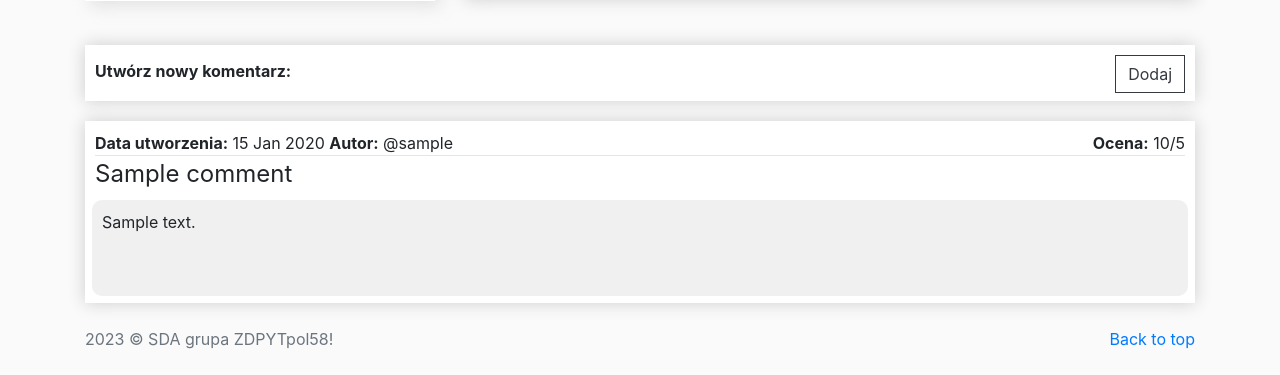
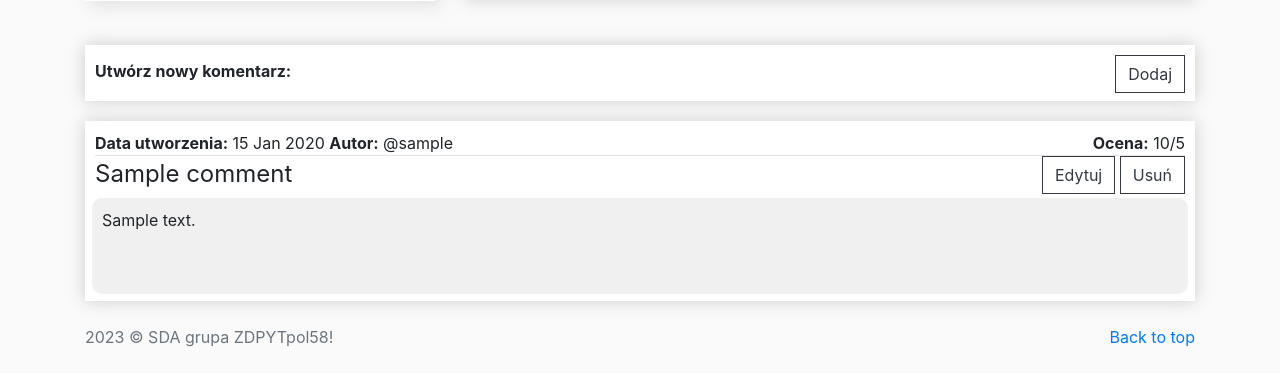
Before and after one commit to azu-pl/Django_web_store_project, a Django app: page /products/1/ in a window 1280 px wide. Shown: the part 598-973 px from the top of the page. After the commit the page ends 945 px from the top, so only its background shows below. Run offline with Django 4.2, Linux system fonts and the light colour scheme; a user stored in the database is signed in; tables that the repository leaves empty hold one stand-in row (values such as "Sample post"); grey boxes marked "Sample" are stand-in pictures; some libraries are stand-ins or nearby versions.

Commit message:
Add delete and edit comment function in product detail view

```diff
--- a/static/css/main.css
+++ b/static/css/main.css
@@ -230,7 +230,7 @@ div.content-wrap {
     min-height: 6rem;
     padding: 10px;
     margin: -3px;
-    margin-top: -8px;
+    margin-top: -2px;
     border-radius: 10px;
 }
 
--- a/store/templates/store/product_detail.html
+++ b/store/templates/store/product_detail.html
@@ -21,6 +21,7 @@
                     <div style="display: inline-block; float: left; height: 6rem; width: 100%;">
                         <h1><strong> {{product.name}} </strong></h1>
                     </div>
+
                     <div style="display: inline-block; float: right">
                         <strong>
                             <span style="font-size:1.9rem;">Ocena:  {{product.get_total_score}}/</span>
@@ -69,17 +70,33 @@
     <div class="col-lg-12">
         <div class="box-element product-comment">
             <div style="margin-bottom: -1rem;">
-            <div style="display: inline-block; float: left;">
-                <strong>Data utworzenia:</strong> {{ comment.creation_datetime|date:"d M Y" }}
-                <strong>Autor:</strong> @{{ comment.creator }}
-            </div>
+                <div style="display: inline-block; float: left;">
+                    <strong>Data utworzenia:</strong> {{ comment.creation_datetime|date:"d M Y" }}
+                    <strong>Autor:</strong> @{{ comment.creator }}
+                </div>
                 <div style="display: inline-block; float: right;">
                     <strong>Ocena:</strong> {{ comment.score }}/5
                 </div>
             </div>
             <br>
-                <div><hr><div style="margin-bottom: 1rem; margin-top: -1rem;"> <span style="font-size:1.5rem;">{{comment.title }}</span></div>
-                <div class="comment-text">{{comment.comment }}</div>
+            <div style="border: solid red 0px;"><hr>
+                <div style="border: solid red 0px; display: inline-block; width: 100%;">
+                    <div style="border: solid black 0px; display: block; float: left; margin-bottom: 0rem; margin-top: -1rem;"> <span style="font-size:1.5rem;">{{comment.title }}</span>
+                    </div>
+                    <div style="border: solid black 0px; display: block; float: right; margin-top: -1rem;">
+                        {% if user.is_authenticated %}
+                            {% if user == comment.creator %}
+<!--                               <a class="btn btn-outline-dark" href="url 'edit_comment' comment.pk " style="">Edytuj</a>-->
+<!--                               <a class="btn btn-outline-dark" href=" url 'delete_comment' comment.pk " style="">Usuń</a>-->
+                        <a class="btn btn-outline-dark" href="{% url 'edit_product_comment' comment.pk %}" style="">Edytuj</a>
+                        <a class="btn btn-outline-dark" href="{% url 'delete_product_comment' comment.pk %}" style="">Usuń</a>
+                        {%endif%} {%endif%}
+                    </div>
+                </div>
+                <div>
+                    <div class="comment-text" style="border: solid black 0px; display: block;">{{comment.comment }}
+                    </div>
+                </div>
             </div>
 
 
--- a/store/urls.py
+++ b/store/urls.py
@@ -1,7 +1,8 @@
 from django.urls import path
 from . import views
 from .views import ProfileCreateView, HelloView, ProfileView, StoreMainView, CartView, ProductDetailView, SignUp, \
-    CheckoutView, CategoryDetailView, SubcategoryDetailView, CommentCreateView, CommentUpdateView, CommentDeleteView
+    CheckoutView, CategoryDetailView, SubcategoryDetailView, CommentCreateView, CommentUpdateView, CommentDeleteView, \
+    CommentProductDeleteView, CommentProductUpdateView
 
 urlpatterns = [
     # path('', views.store, name='store'),
@@ -28,4 +29,6 @@ urlpatterns = [
     path('comment/<int:pk>/add/', CommentCreateView.as_view(), name='add_comment'),
     path('comment/<int:pk>/edit/', CommentUpdateView.as_view(), name='edit_comment'),
     path('comment/<int:pk>/delete/', CommentDeleteView.as_view(), name='delete_comment'),
+    path('comment_product/<int:pk>/edit/', CommentProductUpdateView.as_view(), name='edit_product_comment'),
+    path('comment_product/<int:pk>/delete/', CommentProductDeleteView.as_view(), name='delete_product_comment'),
 ]
--- a/store/views.py
+++ b/store/views.py
@@ -240,8 +240,6 @@ class CommentCreateView(LoginRequiredMixin, BaseCreateView):
         return super().form_valid(form)
 
 
-
-
 class CommentUpdateView(UpdateView):
     model = Comment
     form_class = CreateCommentForm
@@ -251,7 +249,7 @@ class CommentUpdateView(UpdateView):
     def get_context_data(self, **kwargs):
         context = super().get_context_data(**kwargs)
         context['categories'] = Category.objects.all()
-        context['cancel'] = self.get_success_url()
+        context['cancel'] = self.request.META.get('HTTP_REFERER')
         return context
 
     def get_success_url(self):
@@ -266,5 +264,17 @@ class CommentDeleteView(DeleteView):
     def get_context_data(self, **kwargs):
         context = super().get_context_data(**kwargs)
         context['categories'] = Category.objects.all()
-        context['cancel'] = reverse('profile')
+        context['cancel'] = self.request.META.get('HTTP_REFERER')
         return context
+
+
+class CommentProductUpdateView(CommentUpdateView):
+
+    def get_success_url(self):
+        return reverse('products_detail', kwargs={'pk': self.object.product.pk})
+
+
+class CommentProductDeleteView(CommentDeleteView):
+
+    def get_success_url(self):
+        return reverse('products_detail', kwargs={'pk': self.object.product.pk})
```
